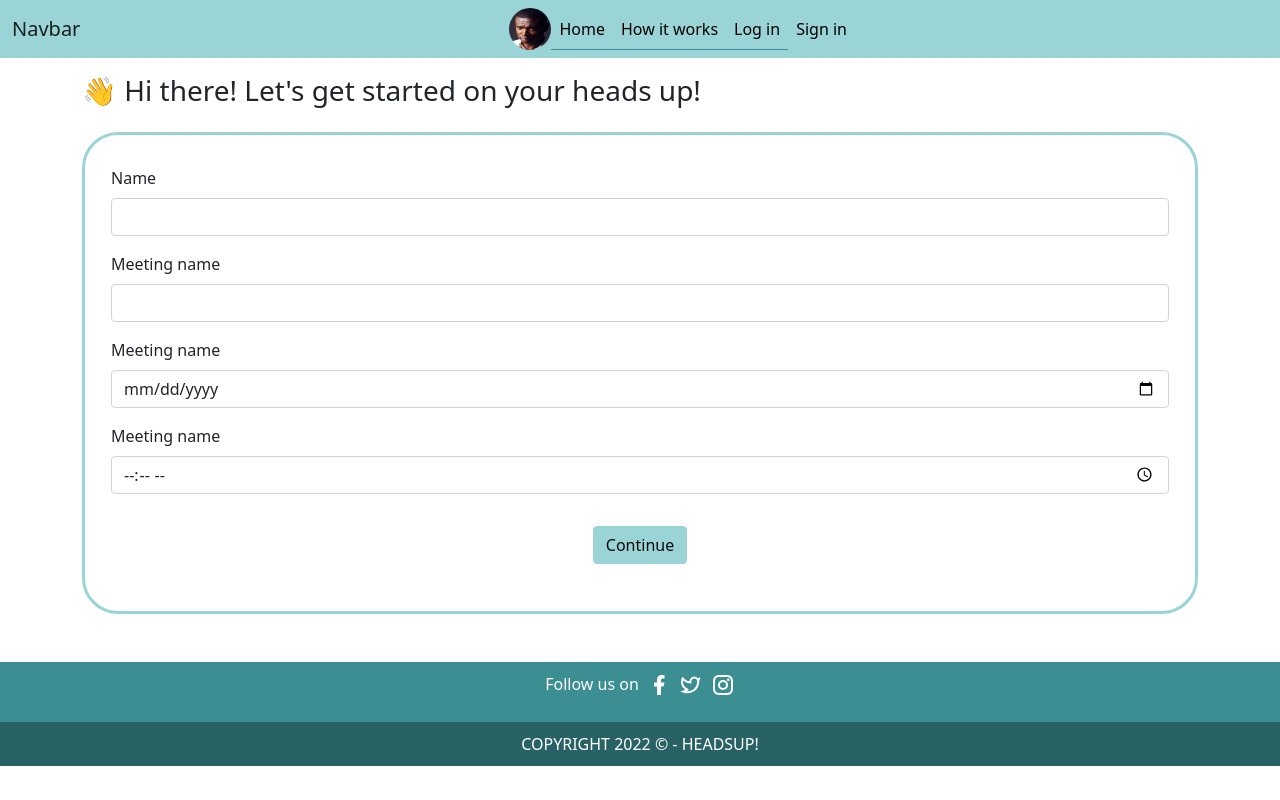
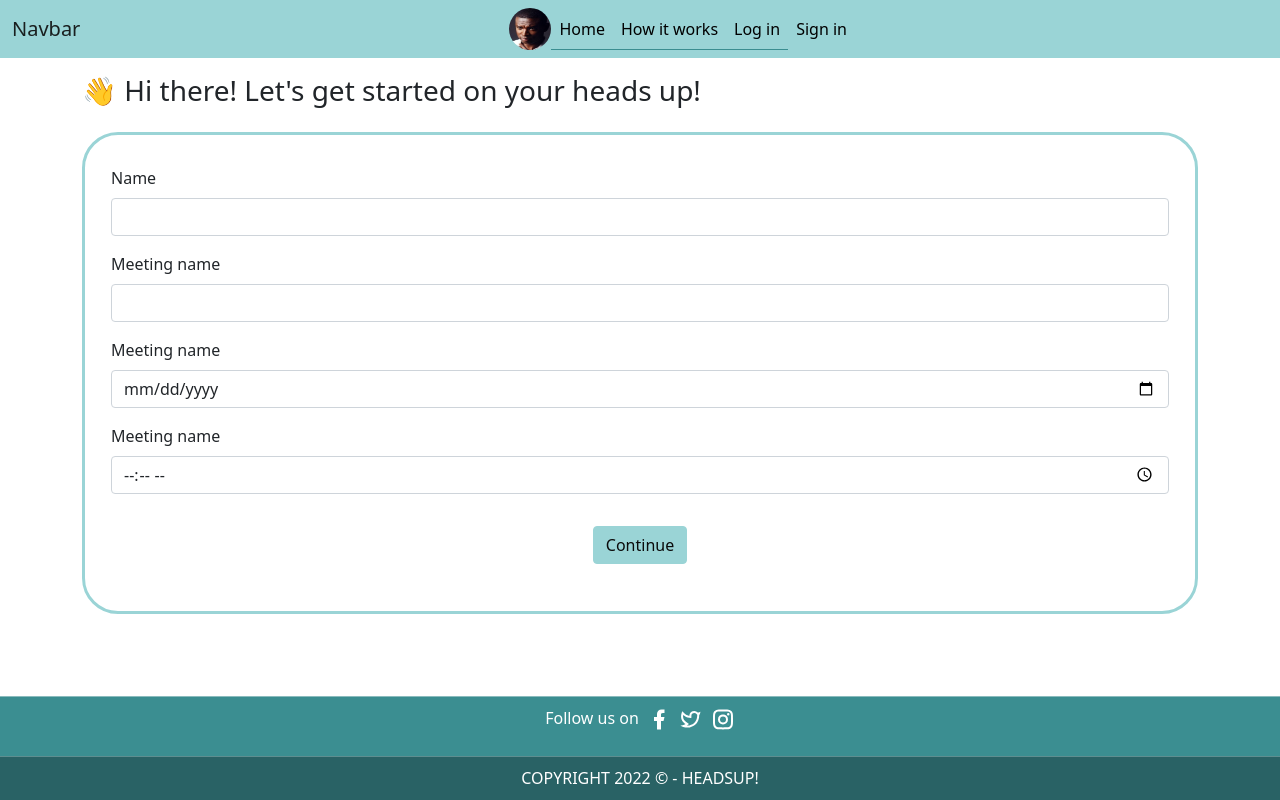
Before and after one commit to Ahyeonn/COLAB-8, a Vue app in the folder front-end/: page / in a window 1280 px wide. Built offline with nearby package versions, Linux system fonts and the light colour scheme.

Commit message:
fix: footer position

```diff
--- a/front-end/src/App.vue
+++ b/front-end/src/App.vue
@@ -13,6 +13,6 @@
 
 <style lang="scss">
   #app {
-      height: 100%;
+    height : 100vh;
     }
 </style>
--- a/front-end/src/components/TheFooter.vue
+++ b/front-end/src/components/TheFooter.vue
@@ -1,5 +1,5 @@
 <template>
-  <footer class="text-center mt-5">
+  <footer class="text-center mt-5 position-sticky top-100">
     <!-- Social Media section -->
     <div class="social-media d-flex justify-content-center">
       <p class="pe-2">Follow us on</p>
```
